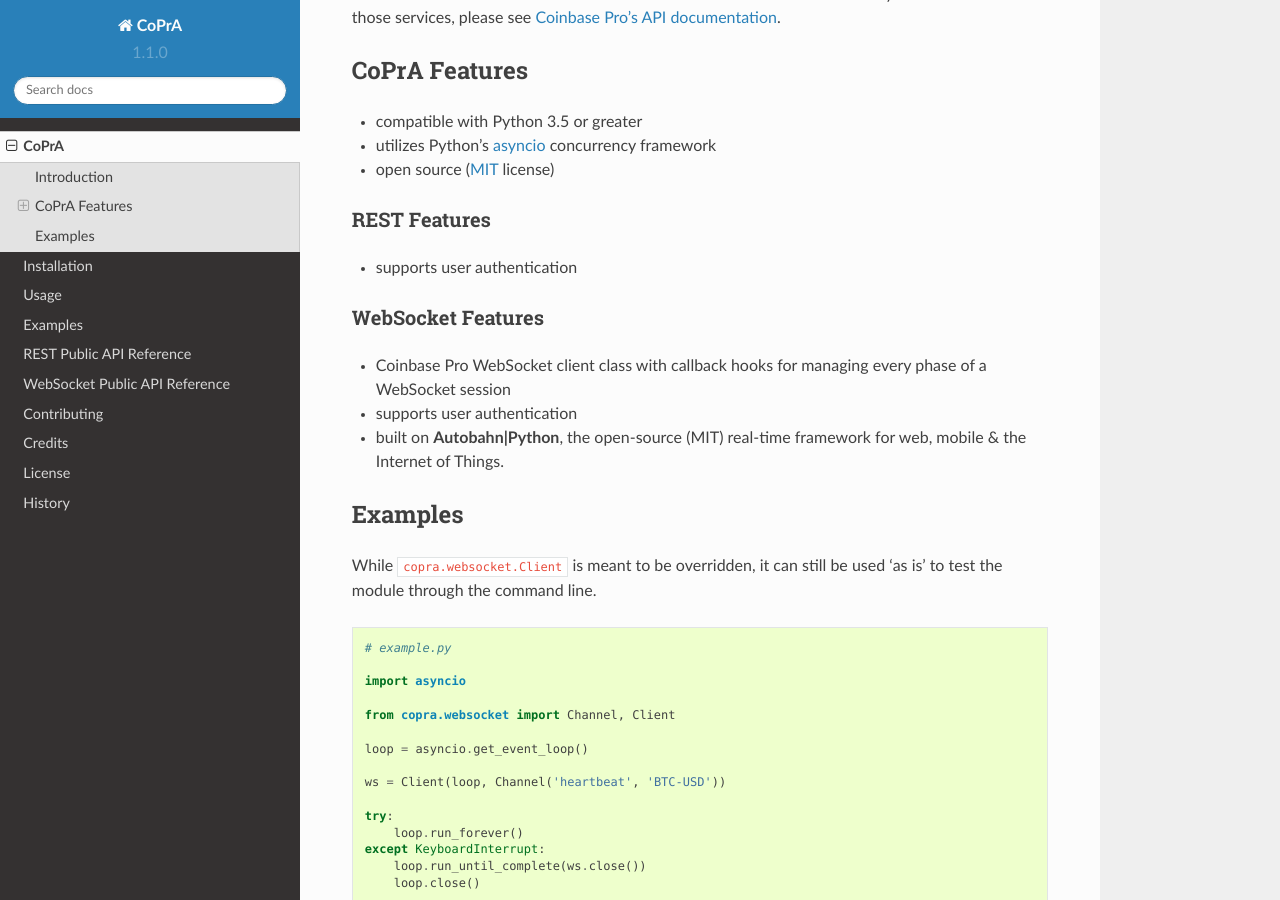
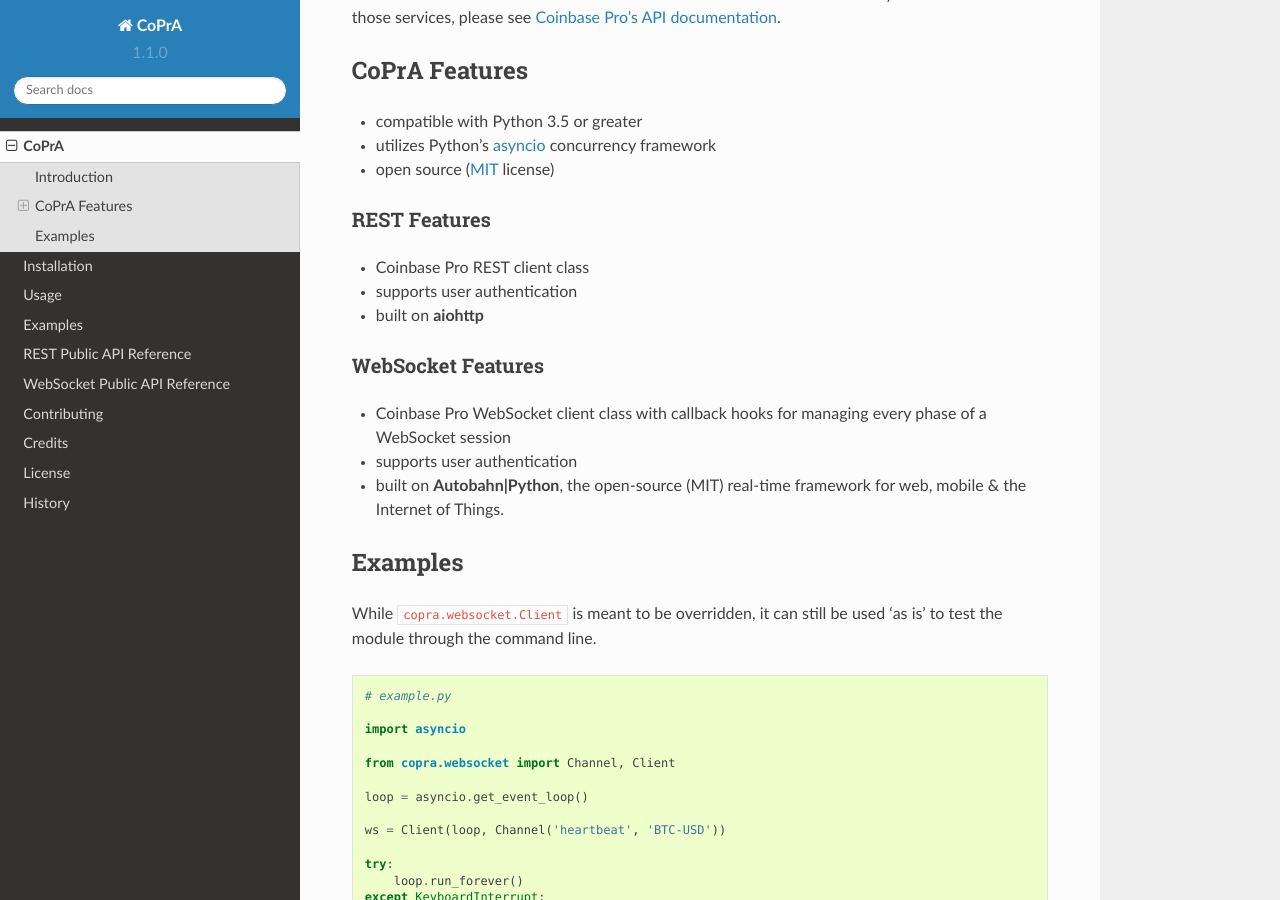
Before and after one commit to tpodlaski/copra, a Sphinx documentation site: the page built from docs/index.rst, in a window 1280 px wide and 900 px high, scrolled down 428 px. Built offline with Sphinx 7.4.7 and the Read the Docs theme 2.0.0, drawn with Linux system fonts in a browser that asks for light colours.

Commit message:
Update index.rst

```diff
--- a/docs/index.rst
+++ b/docs/index.rst
@@ -25,7 +25,9 @@
 REST Features
 +++++++++++++
 
+* Coinbase Pro REST client class
 * supports user authentication
+* built on **aiohttp**
 
 WebSocket Features
 ++++++++++++++++++
```
